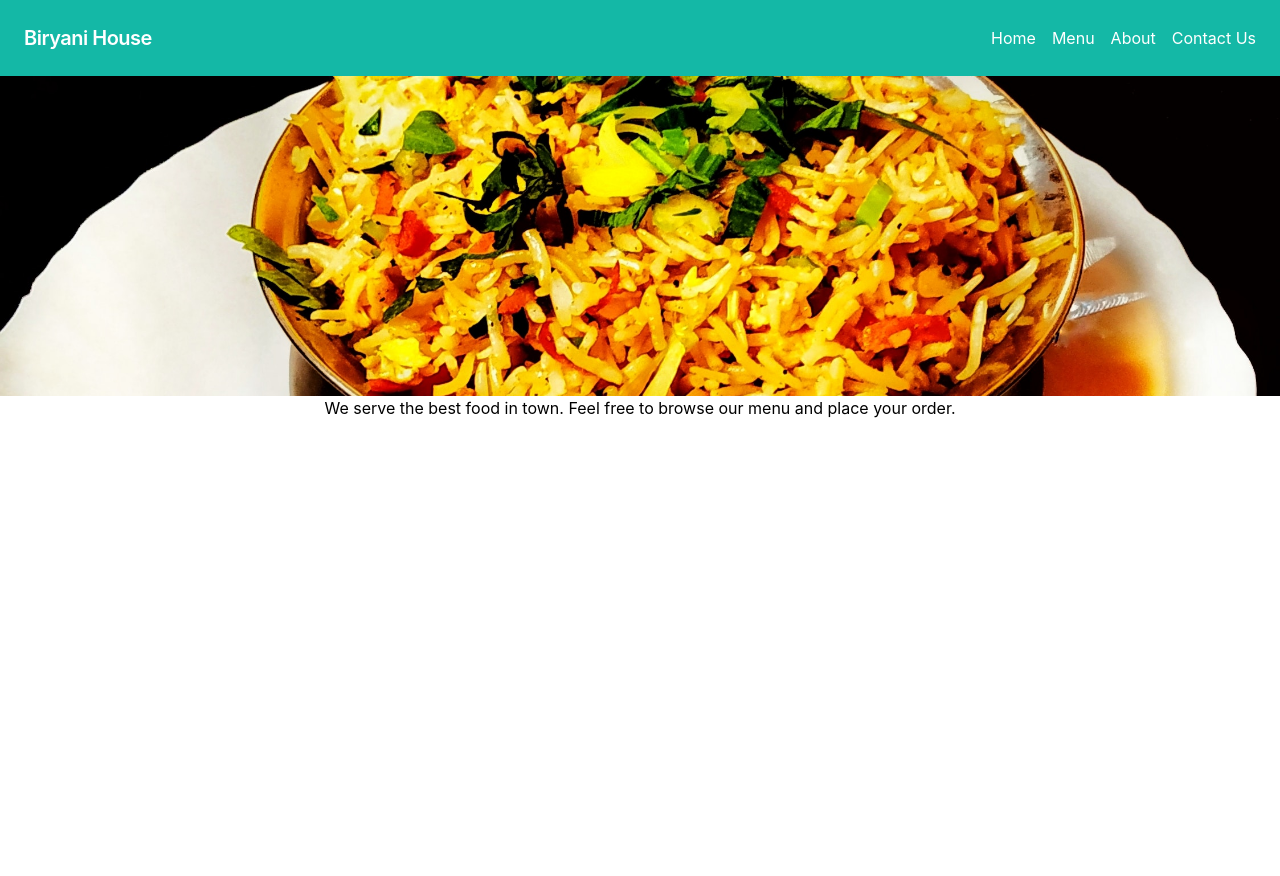
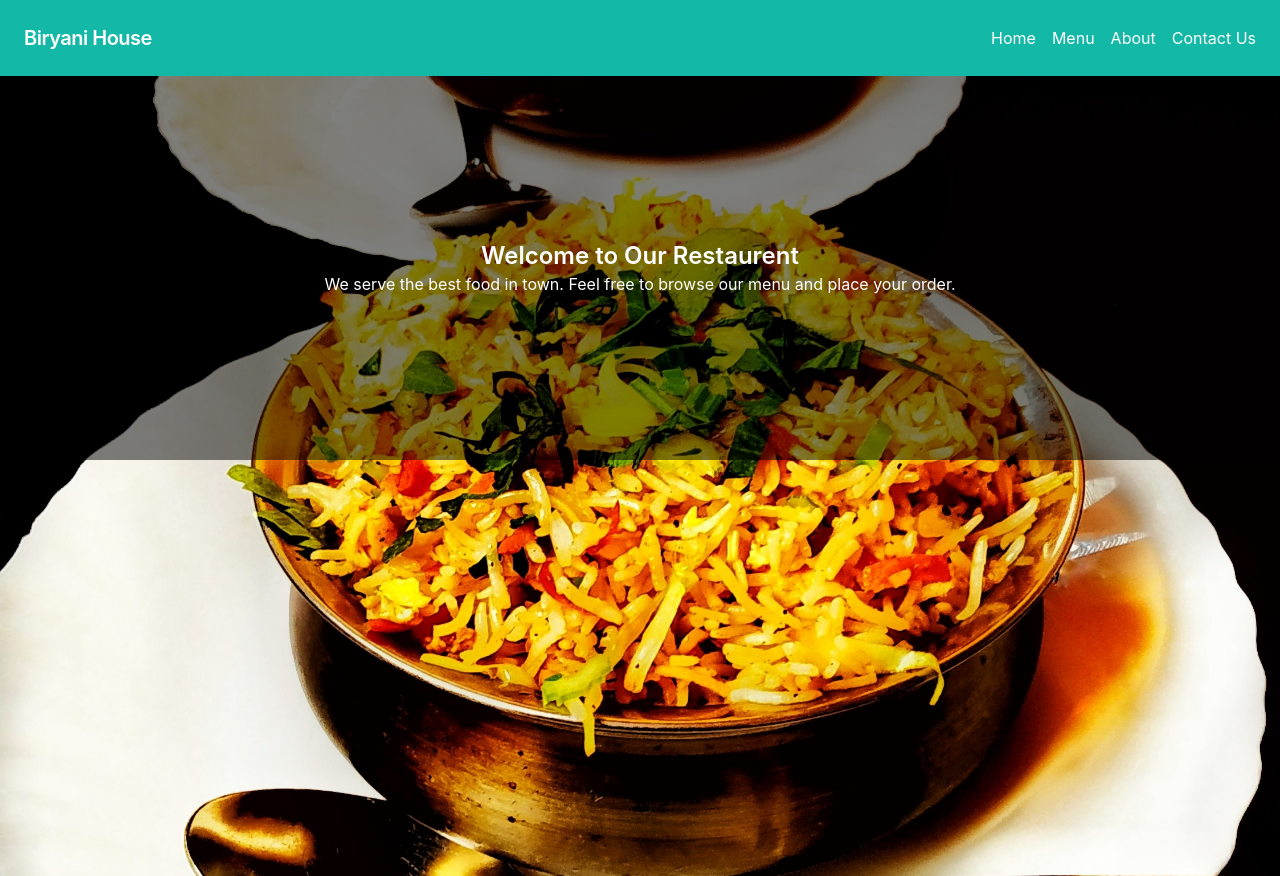
Before and after one commit to sudheer313/Biryani_house, a React (Create React App) app in the folder frontend/: page / in a window 1280 px wide. Before the commit the page ends 800 px from the top, so only its background shows below. Built offline with nearby package versions, Linux system fonts and the light colour scheme.

Commit message:
update home page image height width and intro notes

```diff
--- a/frontend/src/pages/Home.tsx
+++ b/frontend/src/pages/Home.tsx
@@ -4,12 +4,21 @@ import React from "react";
 import biryani from "../images/biryani.jpg";
 const Home: React.FC = () => {
   return (
-    <div>
-      <img src={biryani} alt="biryani" className="w-full  object-cover  h-80" />
-      <p>
-        We serve the best food in town. Feel free to browse our menu and place
-        your order.
-      </p>
+    <div className="relative bg-black h-96">
+      <img
+        src={biryani}
+        alt="biryani"
+        className="w-full  object-cover  h-screen"
+      />
+      <div className="absolute top-0 left-0 w-full h-full flex flex-col justify-center items-center bg-black bg-opacity-50">
+        <h2 className="text-2xl text-white font-semibold">
+          Welcome to Our Restaurent
+        </h2>
+        <p className="text-white">
+          We serve the best food in town. Feel free to browse our menu and place
+          your order.
+        </p>
+      </div>
     </div>
   );
 };
```
